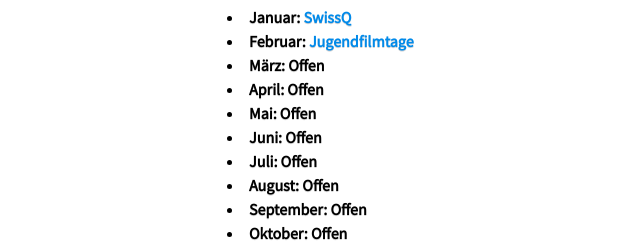
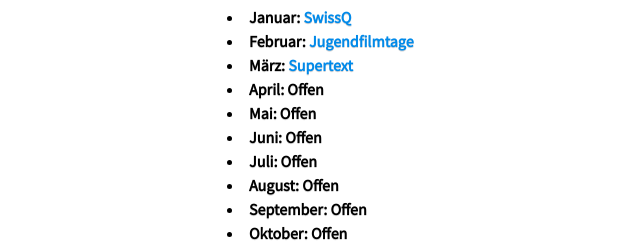
Before and after one commit to borisbaldinger/otherofficeday, a plain HTML site: page index.html in a window 1280 px wide. Shown: the part 1086-1328 px from the top of the page, 123-763 px from the left. Drawn offline with nearby package versions, Linux system fonts and the light colour scheme.

Commit message:
Update index.html

```diff
--- a/index.html
+++ b/index.html
@@ -53,7 +53,7 @@
 <ul>
   <li><strong>Januar:&nbsp;</strong><a href="http://www.swissq.it/" target="_blank">SwissQ</a></li>
   <li><strong>Februar:&nbsp;</strong><a href="http://www.jugendfilmtage.ch/" target="_blank">Jugendfilmtage</a></li>
-  <li><strong>M&auml;rz:&nbsp;</strong>Offen</li>
+  <li><strong>M&auml;rz:&nbsp;</strong><a href="http://www.supertext.ch/" target="_blank">Supertext</a></li>
   <li><strong>April:&nbsp;</strong>Offen</li>
   <li><strong>Mai:&nbsp;</strong>Offen</li>
   <li><strong>Juni:&nbsp;</strong>Offen</li>
```
